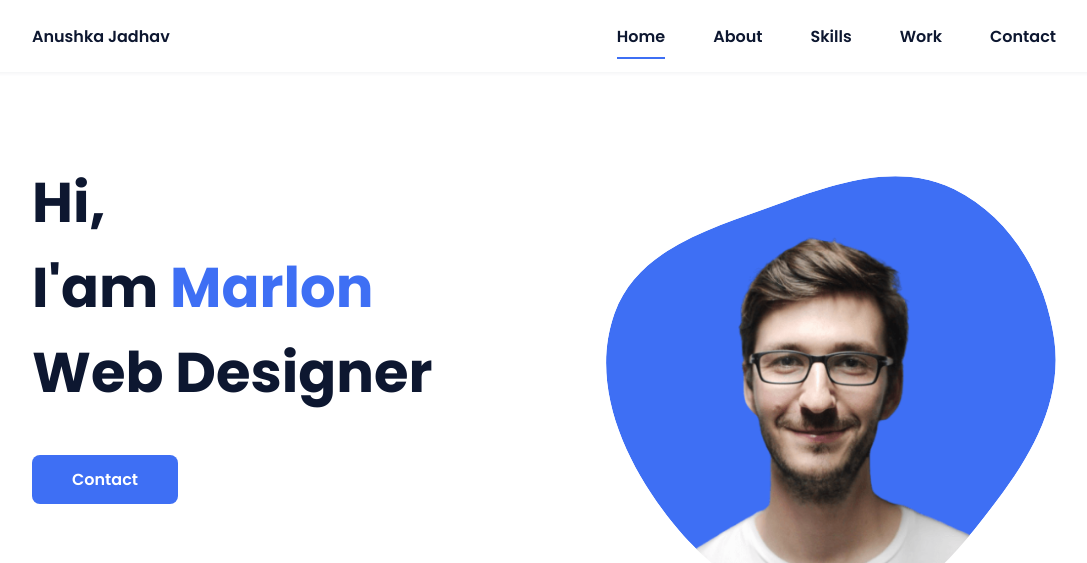
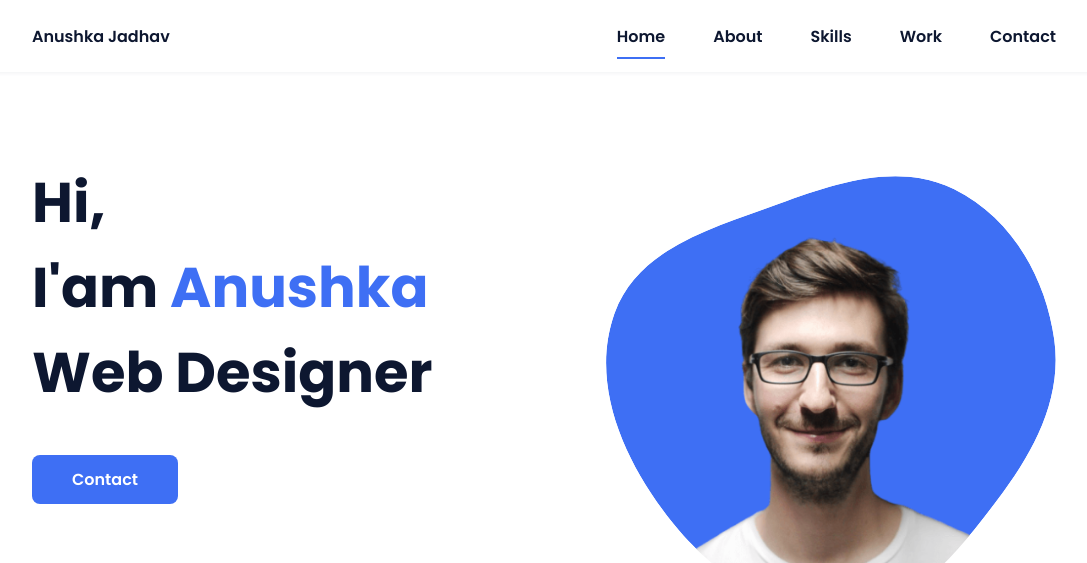
Before and after one commit to Anushka-1411/myfirstrepo, a plain HTML site: page portfolio-responsive-complete/index.html in a window 1280 px wide. Shown: the top 563 px of the page, without its empty margins (96-1183 px from the left). Drawn offline with nearby package versions, Linux system fonts and the light colour scheme; files that its build step writes are made by us from their sources; files whose address does not match are found by name.

Commit message:
change name

```diff
--- a/portfolio-responsive-complete/index.html
+++ b/portfolio-responsive-complete/index.html
@@ -39,7 +39,7 @@
 
             <section class="home bd-grid" id="home">
                 <div class="home__data">
-                    <h1 class="home__title">Hi,<br>I'am <span class="home__title-color">Marlon</span><br> Web Designer</h1>
+                    <h1 class="home__title">Hi,<br>I'am <span class="home__title-color">Anushka</span><br> Web Designer</h1>
 
                     <a href="#" class="button">Contact</a>
                 </div>
@@ -181,7 +181,7 @@
         </main>
 
         <footer class="footer">
-            <p class="footer__title">Marlon</p>
+            <p class="footer__title">Anushka</p>
             <div class="footer__social">
                 <a href="#" class="footer__icon"><i class='bx bxl-facebook' ></i></a>
                 <a href="#" class="footer__icon"><i class='bx bxl-instagram' ></i></a>
```
